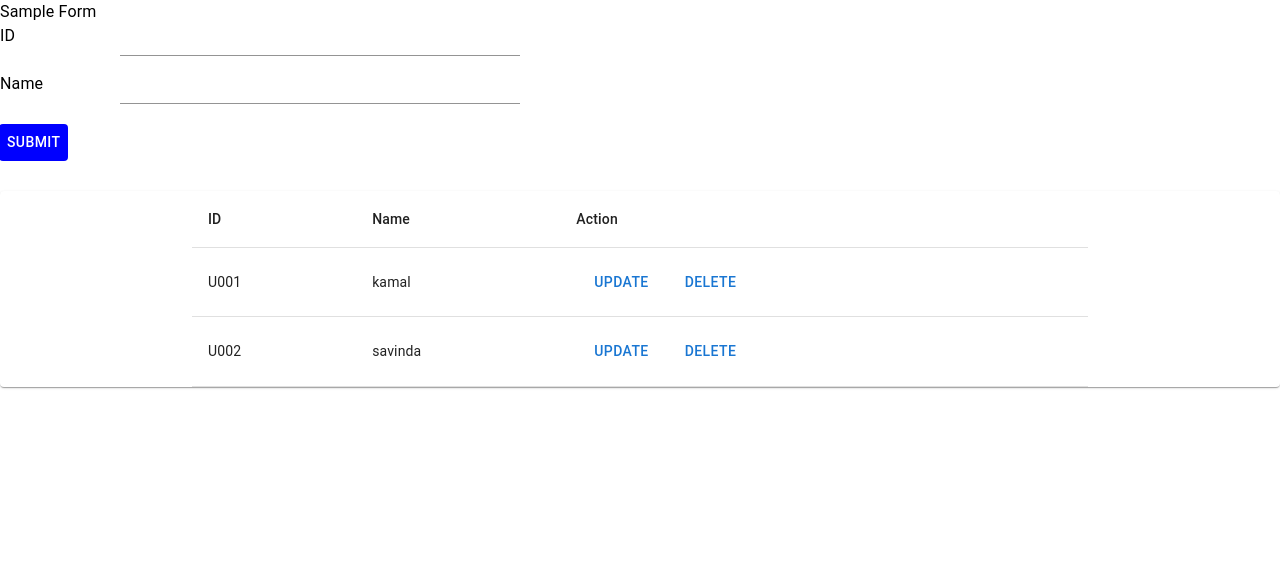
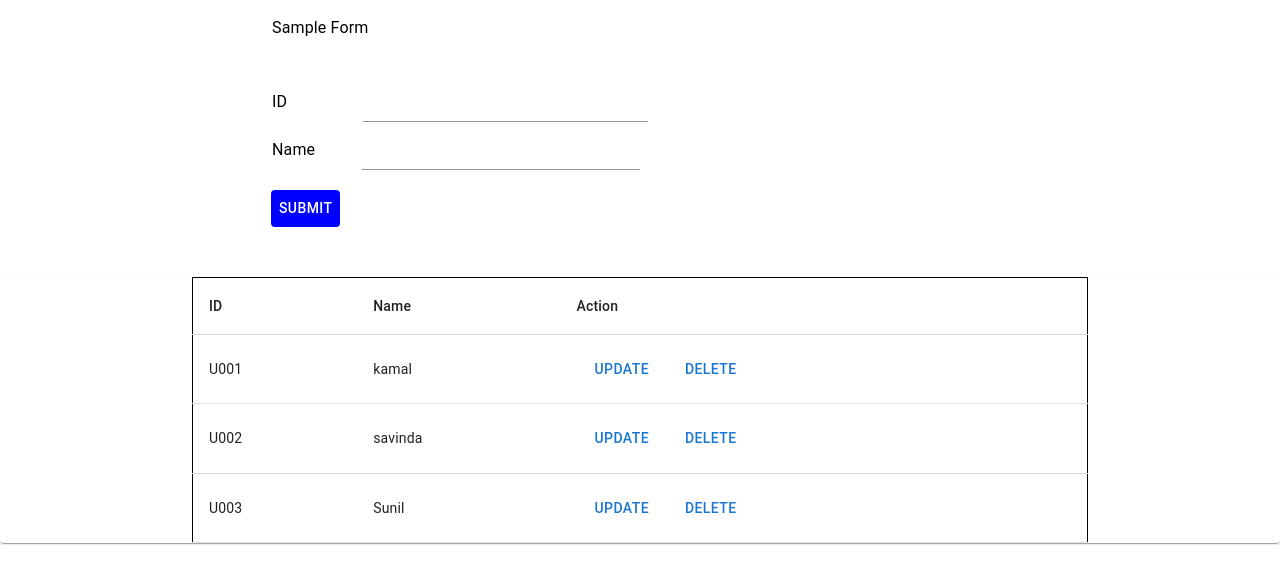
Before and after one commit to savindaJ/LerningApp--MERN-, a React (Create React App) app: page /users in a window 1280 px wide. Shown: the top 584 px of the page. Built offline with nearby package versions, Linux system fonts and the light colour scheme.

Commit message:
fix react UI

```diff
--- a/src/App.css
+++ b/src/App.css
@@ -19,4 +19,5 @@
   background: white;
   font-size: 20px;
   font-family: Calibri;
+
 }
--- a/src/User.js
+++ b/src/User.js
@@ -9,6 +9,10 @@ const usr = [
     }, {
         id: "U002",
         name: "savinda"
+    },
+    {
+        id:"U003",
+        name: "Sunil"
     }
 ]
 const User = () => {
--- a/src/UserForm.js
+++ b/src/UserForm.js
@@ -3,8 +3,8 @@ import {useState} from "react";
 
 const UserForm = (par) => {
 
-    const [id,setId] = useState();
-    const [name,setName] = useState();
+    const [id,setId] = useState('');
+    const [name,setName] = useState('');
 
     return (
         <Grid
@@ -12,12 +12,14 @@ const UserForm = (par) => {
             spacing={2}
             sx={{
                 backgroundColor: 'white',
-                marginBottom: '30px',
-                display: 'block'
+                margin:'auto',
+                display: 'block',
+                width:'60vw',
+                height:'max-content'
             }}
         >
             <Grid item xs={12}>
-                <Typography components={'h1'} sx={{color: 'black'}}>Sample Form</Typography>
+                <Typography components={'h1'} sx={{color: 'black',marginBottom:'50px'}}>Sample Form</Typography>
                 <Grid item xs={12} sm={6} sx={{display:'flex'}}>
                     <Typography component={'label'}
                                 htmlFor='id'
--- a/src/UserTable.js
+++ b/src/UserTable.js
@@ -5,8 +5,8 @@ import {Paper ,Button, Table, TableBody, TableCell, TableContainer, TableHead, T
 
 const UserTable = (pros)=>{
     return(
-        <TableContainer component={Paper}>
-            <Table sx={{width:"70vw",margin:'auto'}}>
+        <TableContainer component={Paper} sx={{marginTop:'50px'}}>
+            <Table sx={{width:"70vw",margin:'auto',border:'1px solid black'}}>
                 <TableHead>
                     <TableRow>
                         <TableCell>ID</TableCell>
```
